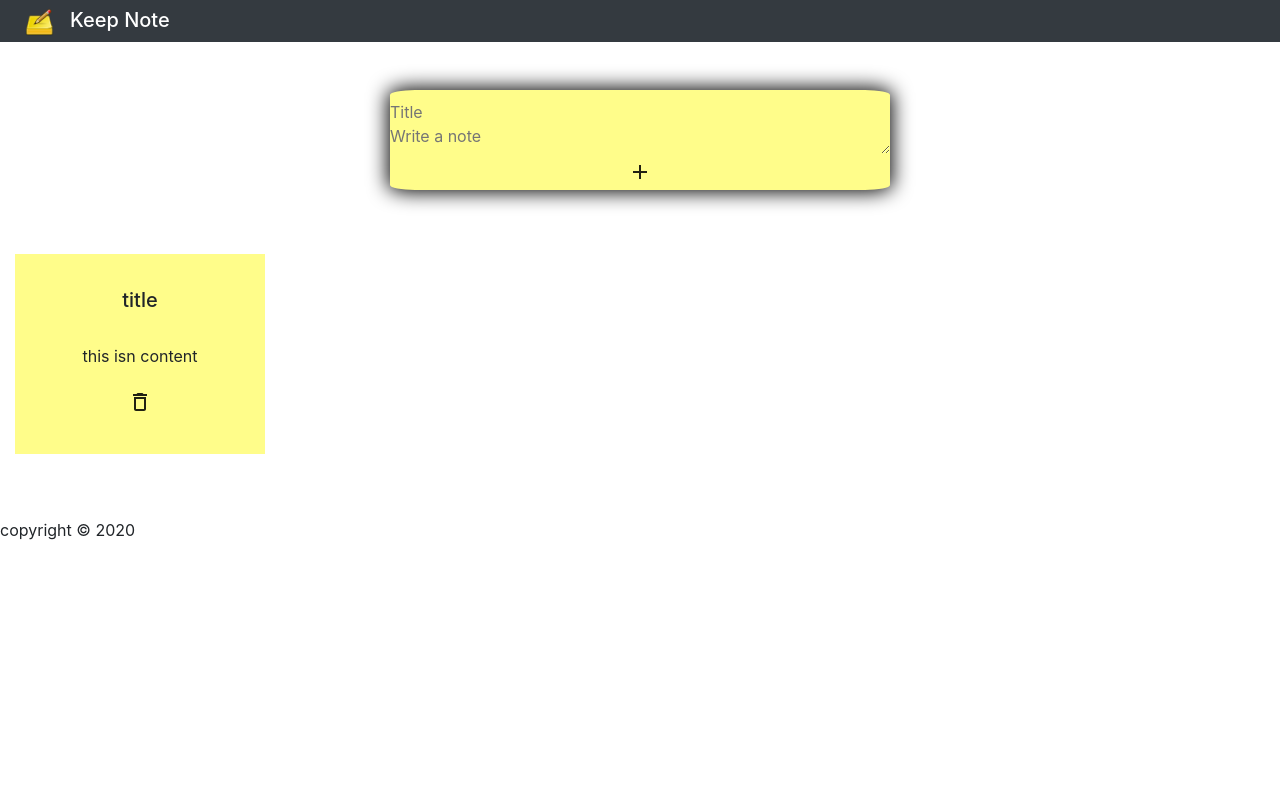
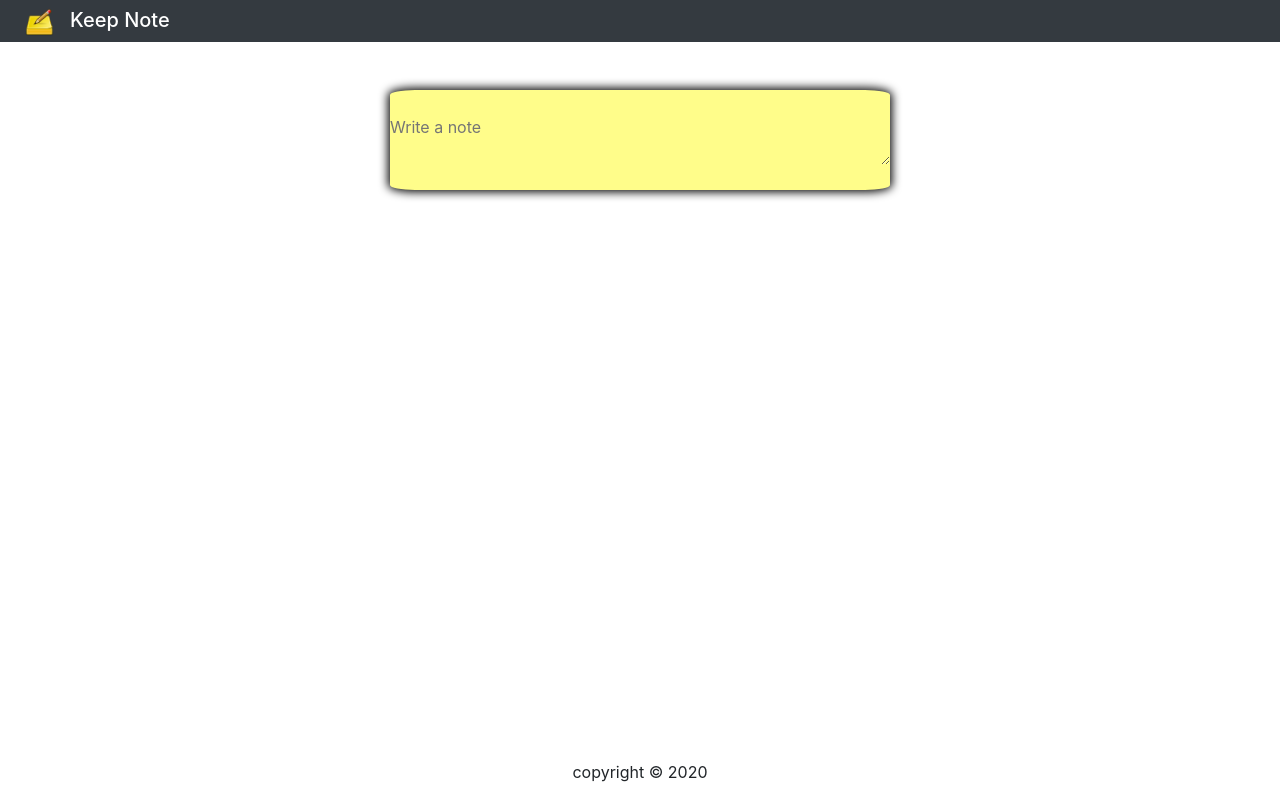
Before and after one commit to Vrushantdomde/ReactProject, a React (Create React App) app: page / in a window 1280 px wide. Built offline with nearby package versions, Linux system fonts and the light colour scheme.

Commit message:
Keep Note App completed

```diff
--- a/src/NoteCreateNote.jsx
+++ b/src/NoteCreateNote.jsx
@@ -1,15 +1,53 @@
-import React from 'react';
+import React ,{useState} from 'react';
 import Button from '@material-ui/core/Button';
 import AddIcon from '@material-ui/icons/Add';
-let CreateNote = () =>{
+let CreateNote = (props) =>{
+    const [AddNote,chgAddNote]=useState({
+        title : '',
+        text : '',
+    });
+
+    const [expand,setExpand] = useState(false);
+  let ipEvent = (e)=>{
+      var value = e.target.value;
+      var name = e.target.name;
+      chgAddNote((preValue)=>{
+            return({
+                ...preValue,
+             [name]:value,
+            })
+      })
+  }
+
+   let addNote = () =>{
+       let {title,text} = AddNote;
+       if(title!=''&& text!='')
+       {
+        props.passNote(AddNote);
+        chgAddNote({
+           title : '',
+           text : '',
+       });
+       }
+
+   }
+
+   let expandIt =()=>{
+       setExpand(true);
+   }
+
+   let expandOut =()=>{
+    setExpand(false);
+}
+
     return(
         <>
-        <div className=' container-fluid my-5 main_note'>
+        <div className=' container-fluid my-5 main_note' onDoubleClick={expandOut}>
             <form>
-                <input type="text" placeholder="Title"/>
-                <textarea placeholder="Write a note">
+                {expand?<input type="text" autoComplete="off" name="title" placeholder="Title" onChange={ipEvent} value={AddNote.title}/>:null}
+                <textarea name="text" placeholder="Write a note " onClick={expandIt} onChange={ipEvent} value={AddNote.text}>
                 </textarea>
-                <Button ><AddIcon className="plus_sign" /></Button>
+                {expand?<Button onClick={addNote} ><AddIcon className="plus_sign" /></Button>:null}
             </form>
         </div>
 
--- a/src/NoteNote.jsx
+++ b/src/NoteNote.jsx
@@ -1,14 +1,17 @@
 import React from 'react';
 import DeleteOutlineIcon from '@material-ui/icons/DeleteOutline';
 import { Button } from '@material-ui/core';
-let Note = () =>{
+let Note =(props) =>{
+    var {title,text} = props.note;
     return(
         <>
+         <div className="col-3 my-3">
           <div className="note">
-              <h5> title</h5>
+              <h5>{title}</h5>
               <br/>
-              <p>this isn content</p>
-             <Button><DeleteOutlineIcon className="deleteIcon"/></Button>
+              <p>{text}</p>
+             <Button onClick={()=>{props.delete(props.id)}}><DeleteOutlineIcon className="deleteIcon"/></Button>
+          </div>
           </div>
 
         </>
--- a/src/ProjectKeepNote.jsx
+++ b/src/ProjectKeepNote.jsx
@@ -1,20 +1,44 @@
-import React from 'react';
+import React, { useState } from 'react';
 import Header from './NoteHeader';
 import Footer from './NoteFooter';
 import CreateNote from './NoteCreateNote';
 import './keepNote.css';
 import Note from './NoteNote';
 let KeepNote = () => {
+    let [noteList, setNoteList] = useState([])
+
+    let addNote = (AddNote) => {
+        setNoteList((pre) => {
+            return ([
+                ...pre,
+                AddNote,
+            ])
+        });
+
+    }
+
+    let deleteNote = (id) => {
+        setNoteList((preList) => {
+            return (
+                preList.filter((current, index) => {
+                    return (index !== id);
+                })
+            )
+        })
+    }
     return (
-
-
         <>
             <Header />
-            <CreateNote />
+            <CreateNote passNote={addNote} />
 
             <div className="container-fluid my-5">
                 <div className="row">
-                    <div className="col-3 my-3"><Note /></div>
+                    {noteList.map((value, index) => {
+                        return (
+
+                            <Note key={index} id={index} note={value} delete={deleteNote} />
+                        )
+                    })}
                 </div>
             </div>
 
--- a/src/keepNote.css
+++ b/src/keepNote.css
@@ -9,7 +9,7 @@
   justify-content: center;
   align-items: center;
   background-color: rgb(255, 253, 138);
-  box-shadow: 0 0 20px 2px black;
+  box-shadow: 0 0 10px 2px black;
   border-radius: 5%;
 }
 .main_note form input{
@@ -18,6 +18,7 @@
   outline: none;
   border: none;
   margin-top: 10px;
+  font-weight: bold;
 }
 
 .main_note form textarea{
@@ -29,6 +30,10 @@
   /* margin-top: 2rem; */
 }
 
+.main_note form Button:hover{
+   color:rgb(52, 241, 52);
+}
+
 .note{
   width: 250px;
   height: 200px;
@@ -38,3 +43,14 @@
   align-items: center;
   background-color: rgb(255, 253, 138);
 }
+.note Button:hover{
+   color:red;
+}
+
+footer{
+  position: fixed;
+  left: 0;
+  bottom: 0;
+  width: 100%;
+  text-align: center;
+}
```
